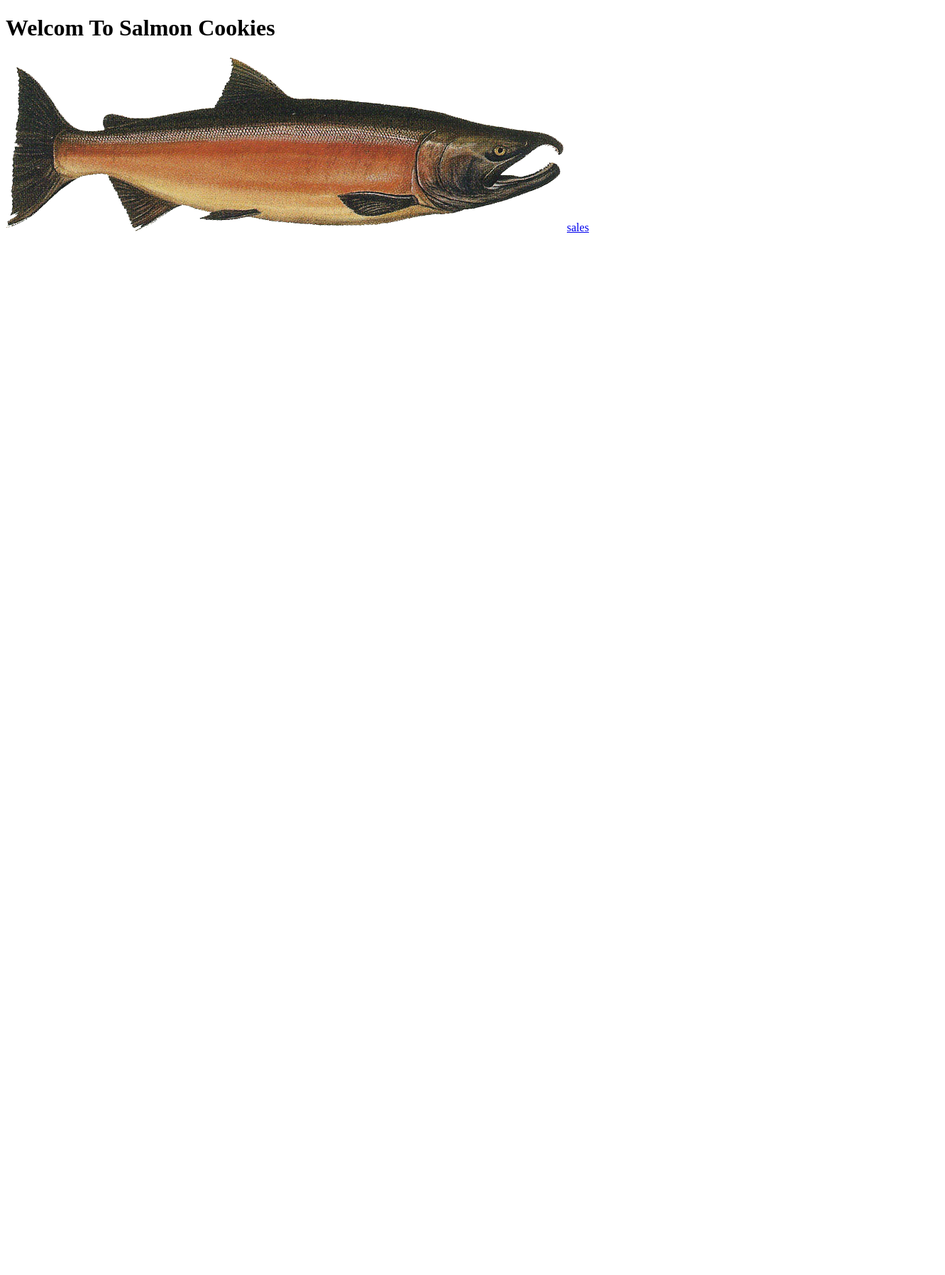
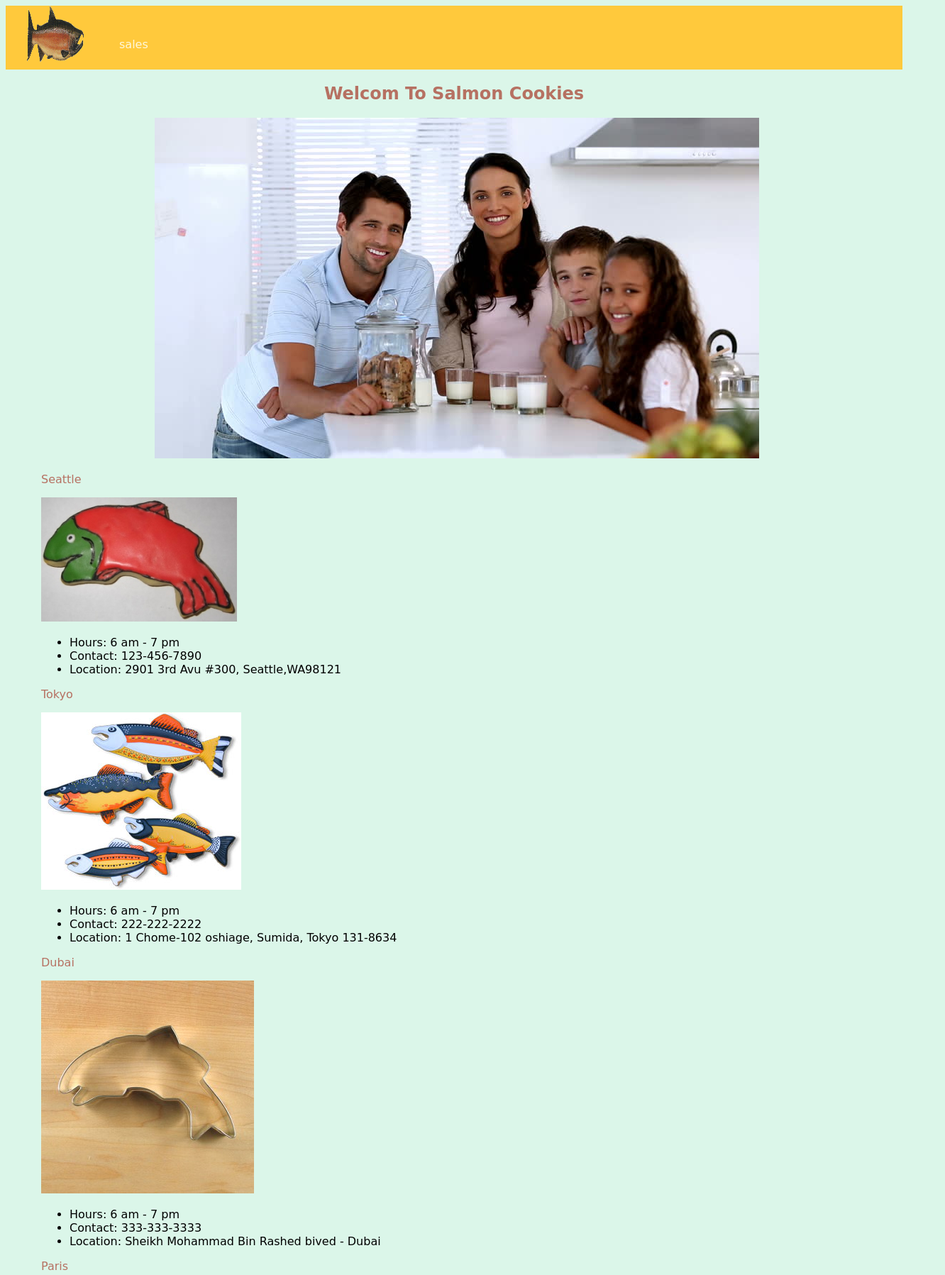
Before and after one commit to salammustafa728/cookie-stand, a plain HTML site: page index.html in a window 1280 px wide. Shown: the top 1797 px of the page at 71% size, 1332 px wide, since content can reach past the window. Before the commit the page ends 800 px from the top, so only its background shows below. Drawn offline with Linux system fonts and the light colour scheme; a web font is replaced by a local one.

Commit message:
made style to the index

```diff
--- a/css/style.css
+++ b/css/style.css
@@ -2,11 +2,51 @@
 
 body{
     font-family: 'Zen Dots', cursive;
+    background-color: #dbf6e9;
+}
+
+header{
+    background-color: #ffc93c;
+}
+header{
+     height: 90px;
 
 }
+.src_nav_img{
+position: relative;
+left: 60px;
+bottom: 35px;
+}
+header a{
+    margin-left: 100px;
+    text-decoration: none;
+    color: cornsilk;
+    padding: auto;
+}
+a:hover{
+ background-color: coral;
+}
+.img_sal{
+    padding-left: 30px;
+    width: 80px;
+    height: 80px;
+    display: block;
 
+}
+.imf_fam{
+    position: relative;
+    margin-left: 210px;
+}
+.main_sec{
+    display: block;
+    align-items: center;
+}
+.h1_cla{
+    text-align: center;
+}
 h1{
-    color: blue;
+    align-items: center;
+    color: #b67162;
 }
 h2{
     color: blue;
@@ -17,3 +57,15 @@ td,th{
 td{
     padding: 5px;
 }
+p{
+    color: #b67162;
+    font-weight: 800px;
+}
+.main_SEC{
+    margin-left: 50px;
+}
+
+footer{
+    height: 60px;
+    background-color: #31326f;
+}
--- a/index.html
+++ b/index.html
@@ -6,11 +6,77 @@
     <meta name="viewport" content="width=device-width, initial-scale=1.0">
     <title>Document</title>
     <link href="./css/style.css">
+    <link rel="stylesheet"  href="./css/style.css">
 </head>
 <body id="divOneEle">
-   <h1>Welcom To Salmon Cookies</h1>
-   <img src="./imgs/salmon.png">
-<a href="sales.html">sales</a>
+    <header>
+
+   <nav>
+
+<img class="img_sal" src="./imgs/salmon.png">
+<section class="src_nav_img">
+    <a href="sales.html">sales</a>
+</section>
+
+</nav>
+</header>
+<main>
+   <section class="main_sec">
+    <h1 class="h1_cla">Welcom To Salmon Cookies</h1>
+
+
+    <img class="imf_fam" src="./imgs/family.jpg">
+
+
+</section>
+
+   <section class="main_SEC">
+    <p>Seattle</p>
+    <img src="./imgs/frosted-cookie.jpg">
+    <ul>
+        <li>Hours: 6 am - 7 pm</li>
+        <li>Contact: 123-456-7890</li>
+        <li>Location: 2901 3rd Avu #300, Seattle,WA98121</li>
+    </ul>
+    <p>Tokyo</p>
+<img src="./imgs/fish.jpg">
+<ul>
+    <li>Hours: 6 am - 7 pm</li>
+    <li>Contact: 222-222-2222</li>
+    <li>Location: 1 Chome-102 oshiage, Sumida, Tokyo 131-8634</li>
+</ul>
+<p>Dubai</p>
+<img src="./imgs/cutter.jpeg">
+<ul>
+    <li>Hours: 6 am - 7 pm</li>
+    <li>Contact: 333-333-3333</li>
+    <li>Location: Sheikh Mohammad Bin Rashed bived - Dubai</li>
+</ul>
+
+    <p>Paris</p>
+<img src="./imgs/chinook.jpg">
+
+<ul>
+    <li>Hours: 6 am - 7 pm</li>
+    <li>Contact: 444-444-4444</li>
+    <li>Location: Champete Mars,5 Avenue Anatote France, France, 75007 Paris</li>
+</ul>
+    <p>Lima</p>
+<img src="./imgs/shirt.jpg">
+<ul>
+    <li>Hours: 6 am - 7 pm</li>
+    <li>Contact: 555-555-5555</li>
+    <li>Location: Ca. Gral.Borgone Cudra 8, Mira Flores 15074</li>
+</ul>
+
+
+</section>
+
+</main>
+
+<footer>
+<p>.</p>
+</footer>
 
     <script src="./js/app.js"></script>
 </body>
```
Also changed, not shown: css/styleeMain.css (added), imgs/chinook.jpg (added), imgs/cutter.jpeg (added), imgs/family.jpg (added), imgs/fish.jpg (added), imgs/frosted-cookie.jpg (added), imgs/shirt.jpg (added).
